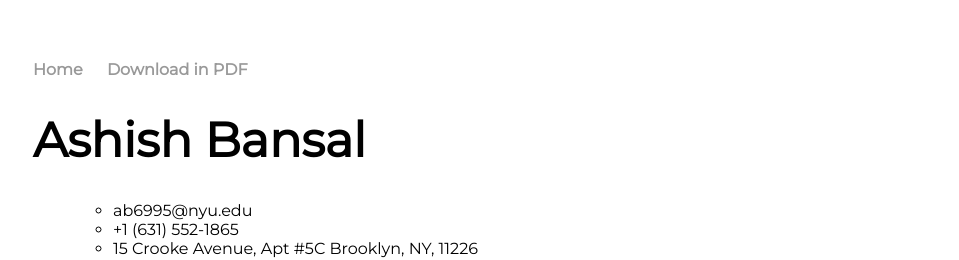
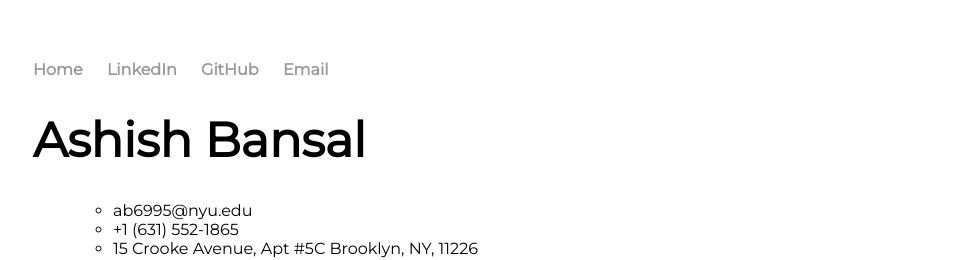
Before and after one commit to ab6995/ab6995.github.io, a Jekyll site: the page built from resume/index.html, in a window 1280 px wide. Shown: the top 260 px of the page, without its empty margins (159-1118 px from the left). Built offline with Jekyll 4.4.1, drawn with Linux system fonts in a browser that asks for light colours.

Commit message:
Modernize resume layout and remove stale PDF link

```diff
--- a/_layouts/resume.html
+++ b/_layouts/resume.html
@@ -1,22 +1,23 @@
 <!DOCTYPE html>
-<html>
-
+<html lang="en">
 <head>
+  <meta charset="utf-8">
+  <meta name="viewport" content="width=device-width, initial-scale=1">
   <title>{{ page.title }}</title>
+  <meta name="description" content="Resume of Ashish Bansal, Principal Machine Learning Engineer focused on enterprise AI, GenAI, LLM infrastructure, speech AI, and MLOps.">
   <link rel="stylesheet" type="text/css" href="/assets/css/blog.css">
 </head>
-
 <body>
   <nav>
     <ul>
       <li><a href="/">Home</a></li>
-            <li><a href="/files/resume_ash.pdf" class="btn btn-default pull-right" title="Download Resume as PDF">Download in PDF</a></li>
+      <li><a href="https://www.linkedin.com/in/{{site.linkedin_username}}" target="_blank" rel="noopener">LinkedIn</a></li>
+      <li><a href="https://github.com/{{site.github_username}}" target="_blank" rel="noopener">GitHub</a></li>
+      <li><a href="mailto:{{site.email}}">Email</a></li>
     </ul>
   </nav>
-	<div class="container">
+  <div class="container resume-page">
     {{ content }}
   </div>
-
 </body>
-
 </html>
```
Lines whose indentation alone changed are shown as unchanged.
